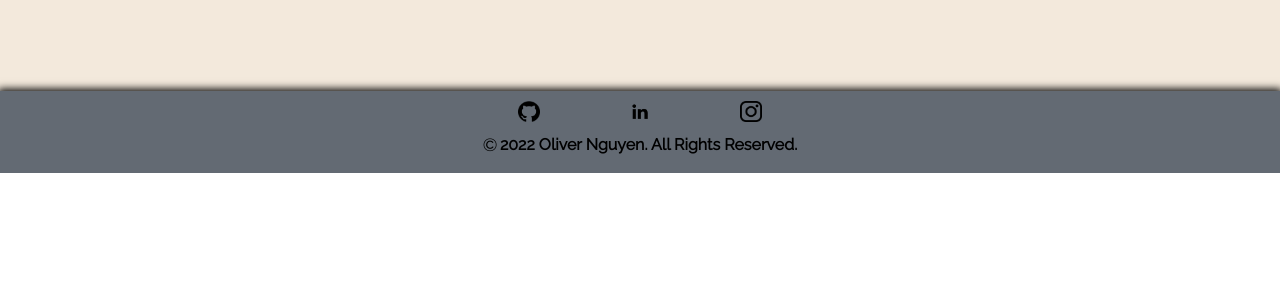
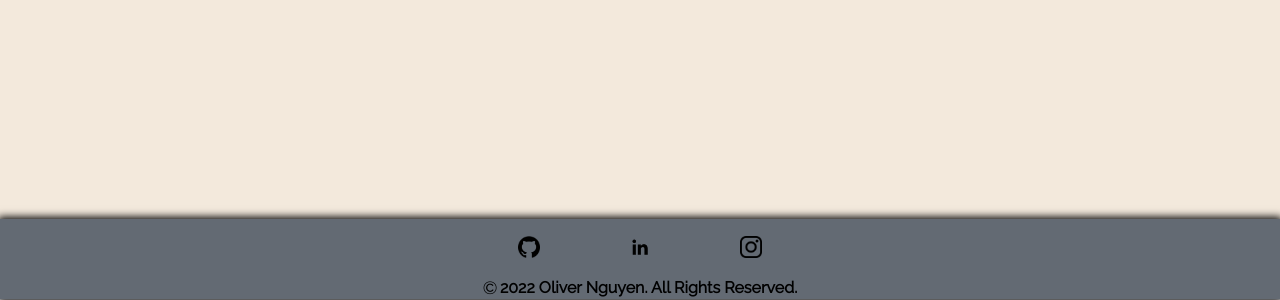
Before and after one commit to oliverwebp/oliverpng, a React (Create React App) app: page / in a window 1280 px wide. Shown: the part 1509-1809 px from the top of the page. Before the commit the page ends 1682 px from the top, so only its background shows below. Built offline with nearby package versions, Linux system fonts and the light colour scheme.

Commit message:
flexbox to body of page

```diff
--- a/src/App.css
+++ b/src/App.css
@@ -2,3 +2,35 @@
 .App {
   text-align: center;
 }
+
+.poggywoggy {
+  background-color: #F3E9DC;
+  box-sizing: border-box;
+  display: grid;
+  height: 225vh;
+  grid-template-columns: 100%;
+  grid-template-rows: [row1-start] 10vh [row1-end] 200vh [third-line] 10vh [last-line];
+  grid-template-areas:
+  "Navbar"
+  "Body"
+  "Footer";
+  grid-gap: 1.5rem;
+}
+
+.navy {
+  grid-area: Navbar;
+  grid-row-start: row1-start;
+  grid-row-end: row1-end;
+}
+
+Body {
+  grid-area: Body;
+  grid-row-start: row1-end;
+  grid-row-end: 3;
+}
+
+Footer {
+  grid-area: Footer;
+  grid-row-start: 3;
+  grid-row-end: last-line;
+}
--- a/src/App.js
+++ b/src/App.js
@@ -7,8 +7,8 @@ import React from 'react';
 function App() {
 
   return (
-    <div>
-      <Navbar/>
+    <div className='poggywoggy'>
+      <Navbar className="navy"/>
       <Body/>
       <Footer/>
     </div>
--- a/src/Body.css
+++ b/src/Body.css
@@ -3,6 +3,16 @@
     background-color: #F3E9DC;
     justify-content: center;
     width: 100%;
+    box-sizing: inherit;
+    box-sizing: border-box;
+    display: grid;
+    grid-template-columns: .2fr .8fr .2fr;
+    grid-template-rows: .1fr .3fr .5fr;
+    grid-template-areas:
+    "left top right"
+    "left center right"
+    "left txt right"
+
 
 }
 .top {
@@ -17,17 +27,18 @@
 }
 .center {
     width: 80%;
+    grid-area: center;
 
 }
 .thick {
     font-family: thicker;
     font-size: 7vmin;
     background-color: #F3E9DC;
-    margin: 0%;
-
-
-    margin-left: 15%;
     color: #444346;
+}
+.txt {
+    width: 80%;
+    grid-area: txt;
 }
 .vertical-left {
     border-left: 2px solid #433e3f;
@@ -35,9 +46,9 @@
     position:fixed;
     left: 5%;
     z-index: 5;
-    float: left;
     transition: all 800ms ease-in-out;
     top:25%;
+    grid-area: left;
 }
 .vertical-right {
     border-right: 2px solid #433e3f;
@@ -45,7 +56,7 @@
     position: fixed;
     right: 5%;
     z-index: 5;
-    float: right;
+    grid-area: right;
     transition: all 800ms ease-in-out;
     top:25%;
 }
@@ -57,7 +68,7 @@
     position: fixed;
     right: 5%;
     z-index: 6;
-    float: right;
+    grid-area: right;
 }
 .vertical-left-tall {
     height: 70%;
@@ -67,5 +78,5 @@
     position:fixed;
     left: 5%;
     z-index: 6;
-    float: left;
+    grid-area: left;
 }
--- a/src/Footer.css
+++ b/src/Footer.css
@@ -1,7 +1,7 @@
 .MainFooter {
     background-color: #636a73;
     min-height: 10vh;
-    max-height: 20vh;
+    max-height: 12vh;
     color: black;
     box-shadow: 0px 0px 8px 2px black;
     text-align: center;
@@ -10,6 +10,8 @@
     padding-top: .2vh;
     justify-content: space-between;
     width: 100%;
+    box-sizing: inherit;
+
 }
 
 .outside {
--- a/src/Navbar.css
+++ b/src/Navbar.css
@@ -28,7 +28,7 @@
     overflow: scroll;
     display: flex;
     align-items: center;
-    gap: 10%;
+    gap: 15%;
     font-size: 2.5vmin;
 
   }
@@ -66,6 +66,7 @@
     transition: background-color 800ms ease-in-out;
     transition: opacity 800ms;
     filter: drop-shadow(0 -10px 20px black);
+    box-sizing: inherit;
 
   }
   .hidden {
@@ -89,7 +90,9 @@
     transition: background-color 1000ms ease-in-out;
     transition: z-index 0.4s step-end, opacity 0.5s ease-in-out;
     z-index: -1;
-    filter: drop-shadow(0 -10px 20px black)
+    filter: drop-shadow(0 -10px 20px black);
+    box-sizing: inherit;
+
   }
   .App-link {
     color: orange;
```
Also changed, not shown: src/Body.js (+8 -0 lines).
